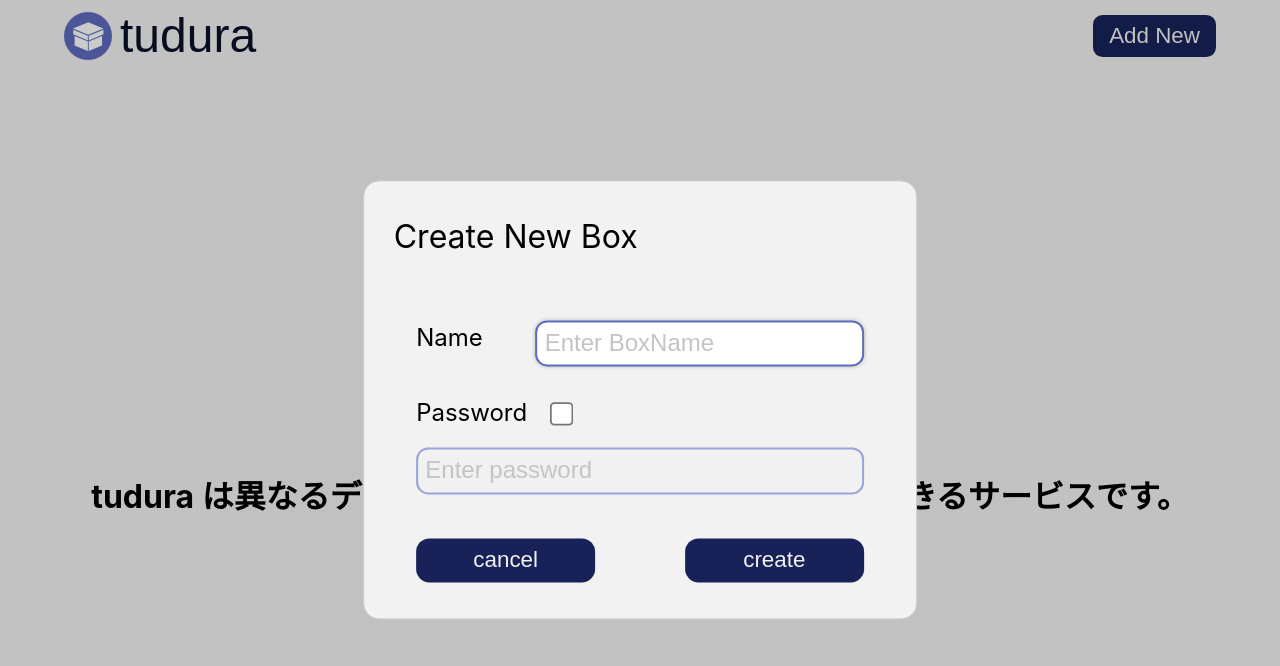
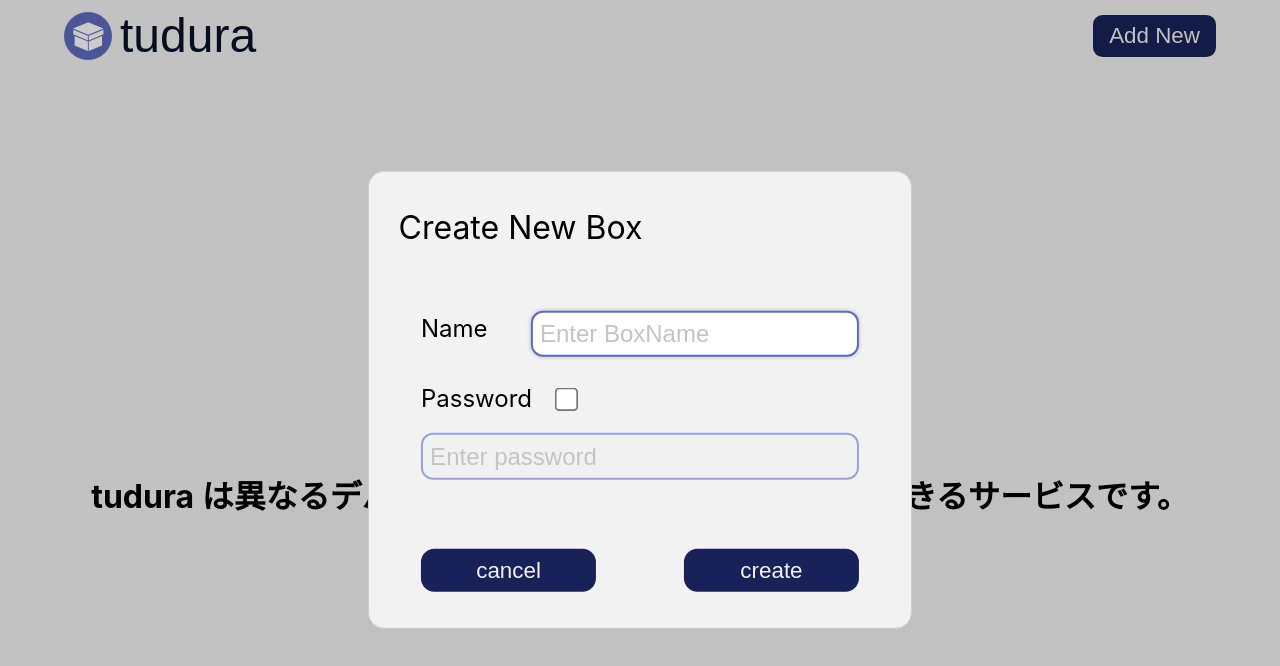
Before and after one commit to FujishigeTemma/tudura, a React (Create React App) app in the folder client/: page / in a window 1280 px wide. Both pictures are taken after a click on the button "Add New". Shown: the top 666 px of the page. Built offline with nearby package versions, Linux system fonts and the light colour scheme; a web font is replaced by a local one.

Commit message:
:sparkles: add error when boxname is empty

```diff
--- a/client/src/components/AddNewBox.tsx
+++ b/client/src/components/AddNewBox.tsx
@@ -20,13 +20,21 @@ const AddNewBox: React.FC<BoxProps> = ({ isOpen, close }: BoxProps) => {
   const [boxName, setBoxName] = useState('')
   const [isLocked, setIsLocked] = useState(false)
   const [boxPassword, setBoxPassword] = useState('')
+  const [boxNameError, setBoxNameError] = useState('')
 
   const closeModal = (event: React.FormEvent): void => {
+    if (boxName === '') {
+      setBoxNameError('input box name')
+      event.preventDefault()
+    }
+    else {
       close()
       setBoxName('')
       setBoxPassword('')
+      setBoxNameError('')
       setIsLocked(false)
       event.preventDefault()
+    }
   }
   const createBox = (event: React.FormEvent): BoxInfo => {
     closeModal(event)
@@ -50,13 +58,17 @@ const AddNewBox: React.FC<BoxProps> = ({ isOpen, close }: BoxProps) => {
         <ModalTitle>Create New Box </ModalTitle>
         <BoxName>
           <ParamTitle>Name</ParamTitle>
+          <InputForm>
             <BoxNameInputForm
               type='text'
               placeholder='Enter BoxName'
               onChange={handleChangeName}
               autoFocus
             />
+            <NotSatisfied>{boxNameError}</NotSatisfied>
+          </InputForm>
         </BoxName>
+
         <PasswordForm>
           <ParamTitle>Password</ParamTitle>
           <PasswordCheckBox
@@ -70,6 +82,7 @@ const AddNewBox: React.FC<BoxProps> = ({ isOpen, close }: BoxProps) => {
           disabled={!isLocked}
           onChange={handleChangePassword}
         />
+        <NotSatisfied></NotSatisfied>
         <Create type='submit'>create</Create>
         <Cancel type='button' onClick={closeModal}>cancel</Cancel>
       </ModalForm>
@@ -101,7 +114,6 @@ const ModalForm = styled.form`
 const BoxName = styled.div`
   display: flex;
   justify-content: center;
-  margin: 0 0 1.8em 0;
 `
 
 const ModalTitle = styled.div`
@@ -119,7 +131,6 @@ const BoxNameInputForm = styled.input`
   display: flex;
   font-size: 1.5em;
   padding: 0.3em;
-  margin: 0 0 0 1.2em;
   border-radius: 0.5em;
   outline: none;
   border: 2px solid ${Color.SECONDARY_SUB};
@@ -164,6 +175,15 @@ const PasswordCheckBox = styled.input`
   transform: scale(1.8);
 `
 
+const NotSatisfied = styled.div`
+  height: 1.5em;
+  font-size: 1em;
+  color: ${Color.WARNING};
+`
+const InputForm = styled.div`
+  display: block;
+  margin: 0 0 0 1.2em;
+`
 const Create = styled.button`
   font-size: 1.4em;
   width: 40%;
```
Lines whose indentation alone changed are shown as unchanged.
